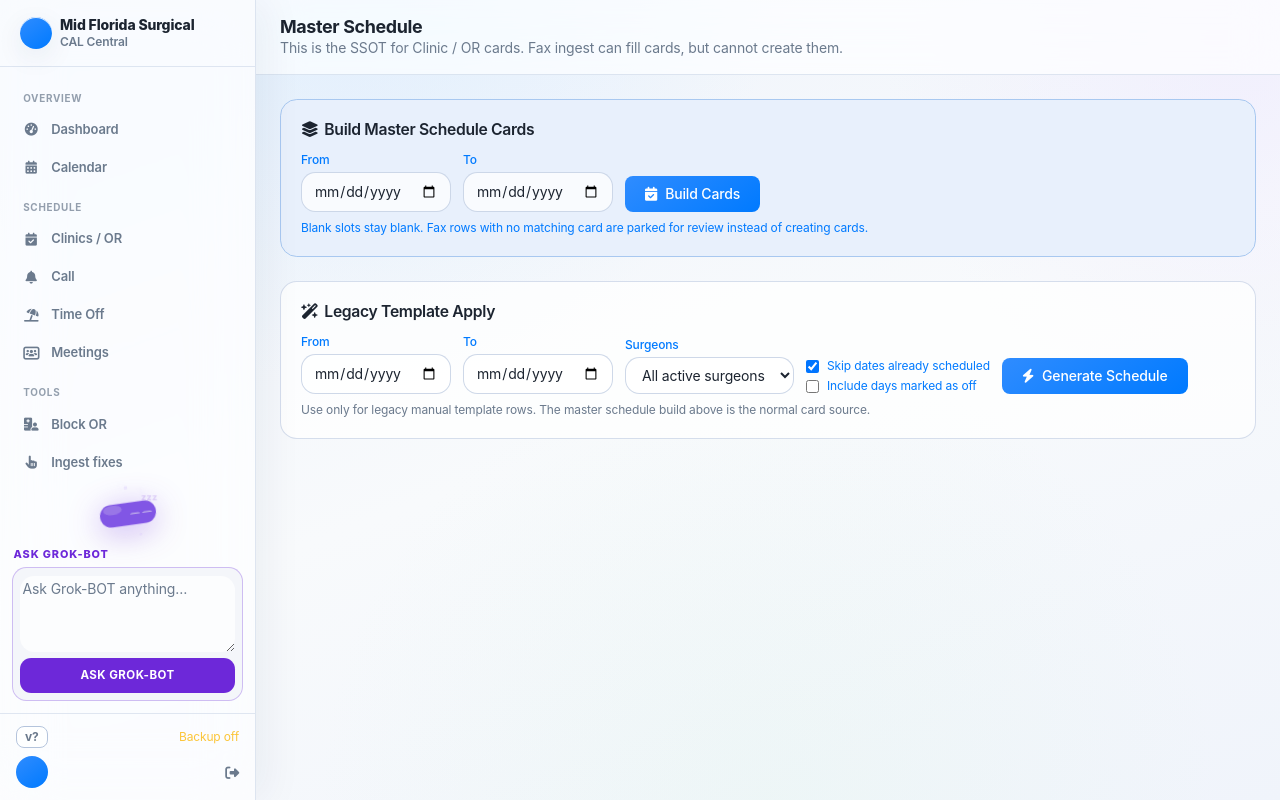
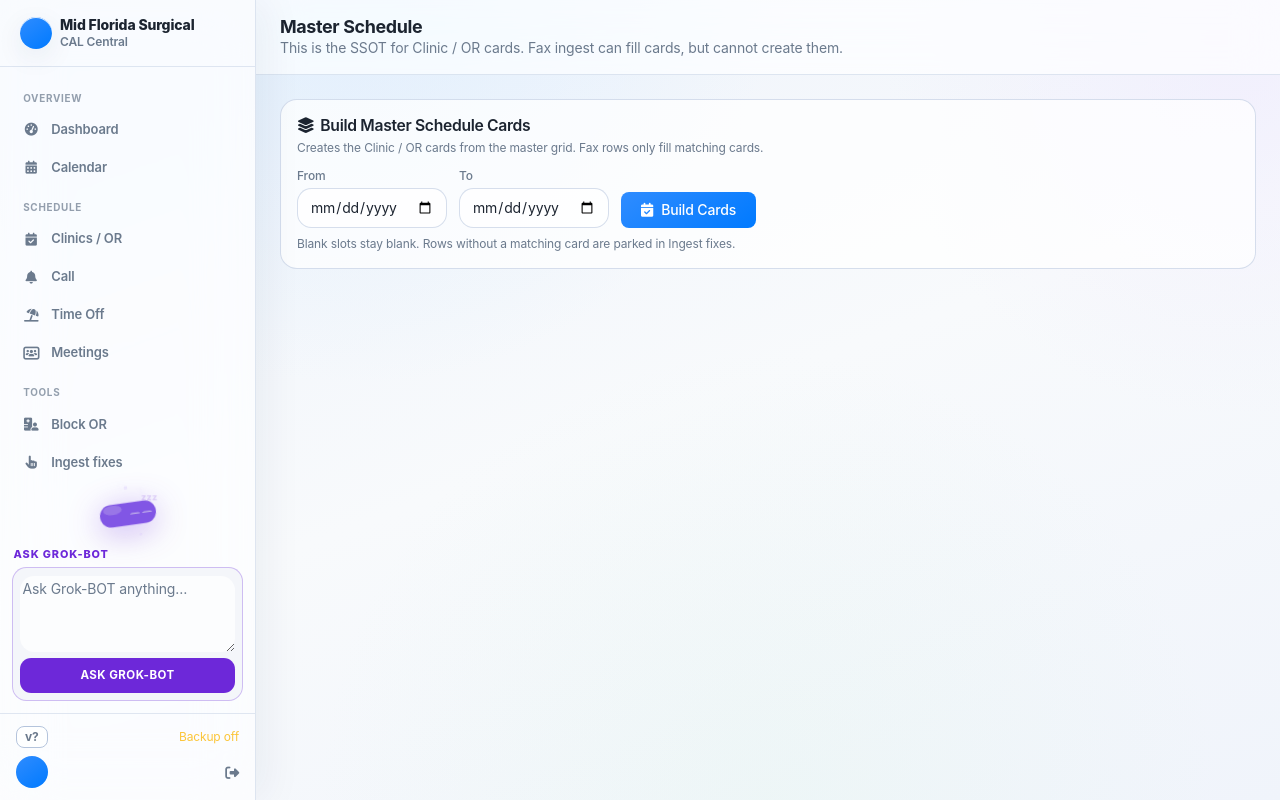
Before and after one commit to nailecompsys-coder/CAL, a FastAPI app: template server/app/templates/admin/schedule_templates.html in a window 1280 px wide. Run offline with FastAPI, Linux system fonts and the light colour scheme; the template is opened without the code that fills it, so the values that code supplies are empty.

Commit message:
Simplify master schedule screen

```diff
--- a/server/app/routers/admin_schedule_templates.py
+++ b/server/app/routers/admin_schedule_templates.py
@@ -38,6 +38,9 @@ def schedule_templates_page(
     admin=Depends(get_current_admin),
 ):
     context = template_grid_context(db, _sort_surgeons_by_type)
+    today = practice_today()
+    context["default_master_start"] = today.isoformat()
+    context["default_master_end"] = date(today.year + 1, 12, 31).isoformat()
     return templates.TemplateResponse(
         "admin/schedule_templates.html",
         _base(request, admin, db=db, **context),
--- a/server/app/templates/admin/schedule_templates.html
+++ b/server/app/templates/admin/schedule_templates.html
@@ -46,57 +46,27 @@
 <div class="p-6 space-y-6">
 
   {# ── Master build panel ── #}
-  <div class="bg-blue-50 border border-blue-200 rounded-xl p-5">
-    <h2 class="font-semibold text-blue-800 text-sm mb-3"><i class="fa-solid fa-layer-group mr-1.5"></i>Build Master Schedule Cards</h2>
-    <form method="post" action="/admin/schedule-templates/build-master" class="flex flex-wrap items-end gap-3">
+  <div class="bg-white border border-slate-200 rounded-xl p-4">
+    <div class="flex flex-wrap items-start justify-between gap-3">
       <div>
-        <label class="block text-xs font-medium text-blue-700 mb-1">From</label>
-        <input type="date" name="date_from" class="border border-blue-300 rounded-lg px-3 py-2 text-sm bg-white focus:outline-none focus:ring-2 focus:ring-blue-400">
+        <h2 class="font-semibold text-slate-900 text-sm"><i class="fa-solid fa-layer-group mr-1.5"></i>Build Master Schedule Cards</h2>
+        <p class="text-xs text-slate-500 mt-1">Creates the Clinic / OR cards from the master grid. Fax rows only fill matching cards.</p>
+      </div>
+    </div>
+    <form method="post" action="/admin/schedule-templates/build-master" class="flex flex-wrap items-end gap-3 mt-3">
+      <div>
+        <label class="block text-xs font-medium text-slate-600 mb-1">From</label>
+        <input type="date" name="date_from" value="{{ default_master_start }}" class="border border-slate-300 rounded-lg px-3 py-2 text-sm bg-white focus:outline-none focus:ring-2 focus:ring-blue-400">
       </div>
       <div>
-        <label class="block text-xs font-medium text-blue-700 mb-1">To</label>
-        <input type="date" name="date_to" class="border border-blue-300 rounded-lg px-3 py-2 text-sm bg-white focus:outline-none focus:ring-2 focus:ring-blue-400">
+        <label class="block text-xs font-medium text-slate-600 mb-1">To</label>
+        <input type="date" name="date_to" value="{{ default_master_end }}" class="border border-slate-300 rounded-lg px-3 py-2 text-sm bg-white focus:outline-none focus:ring-2 focus:ring-blue-400">
       </div>
       <button type="submit" class="bg-blue-600 text-white text-sm font-medium px-5 py-2 rounded-lg hover:bg-blue-700 flex items-center gap-2">
         <i class="fa-solid fa-calendar-check"></i> Build Cards
       </button>
     </form>
-    <p class="text-xs text-blue-600 mt-2">Blank slots stay blank. Fax rows with no matching card are parked for review instead of creating cards.</p>
-  </div>
-
-  <div class="bg-slate-50 border border-slate-200 rounded-xl p-5">
-    <h2 class="font-semibold text-slate-800 text-sm mb-3"><i class="fa-solid fa-wand-magic-sparkles mr-1.5"></i>Legacy Template Apply</h2>
-    <form method="post" action="/admin/schedule-templates/apply" class="flex flex-wrap items-end gap-3">
-      <div>
-        <label class="block text-xs font-medium text-blue-700 mb-1">From</label>
-        <input type="date" name="date_from" required class="border border-blue-300 rounded-lg px-3 py-2 text-sm bg-white focus:outline-none focus:ring-2 focus:ring-blue-400">
-      </div>
-      <div>
-        <label class="block text-xs font-medium text-blue-700 mb-1">To</label>
-        <input type="date" name="date_to" required class="border border-blue-300 rounded-lg px-3 py-2 text-sm bg-white focus:outline-none focus:ring-2 focus:ring-blue-400">
-      </div>
-      <div>
-        <label class="block text-xs font-medium text-blue-700 mb-1">Surgeons</label>
-        <select name="surgeon_ids" class="border border-blue-300 rounded-lg px-3 py-2 text-sm bg-white focus:outline-none focus:ring-2 focus:ring-blue-400">
-          <option value="all">All active surgeons</option>
-          {% for s in surgeons %}
-          <option value="{{ s.id }}">{{ s.first_name }} {{ s.last_name }}{% if s.suffix %}, {{ s.suffix }}{% endif %}</option>
-          {% endfor %}
-        </select>
-      </div>
-      <div class="flex flex-col gap-1">
-        <label class="flex items-center gap-2 text-xs text-blue-700 cursor-pointer">
-          <input type="checkbox" name="skip_existing" value="true" checked class="rounded"> Skip dates already scheduled
-        </label>
-        <label class="flex items-center gap-2 text-xs text-blue-700 cursor-pointer">
-          <input type="checkbox" name="overwrite_daysoff" value="true" class="rounded"> Include days marked as off
-        </label>
-      </div>
-      <button type="submit" class="bg-blue-600 text-white text-sm font-medium px-5 py-2 rounded-lg hover:bg-blue-700 flex items-center gap-2">
-        <i class="fa-solid fa-bolt"></i> Generate Schedule
-      </button>
-    </form>
-    <p class="text-xs text-slate-500 mt-2">Use only for legacy manual template rows. The master schedule build above is the normal card source.</p>
+    <p class="text-xs text-slate-500 mt-2">Blank slots stay blank. Rows without a matching card are parked in Ingest fixes.</p>
   </div>
 
   {# ── Template grid — one surgeon at a time ── #}
```
